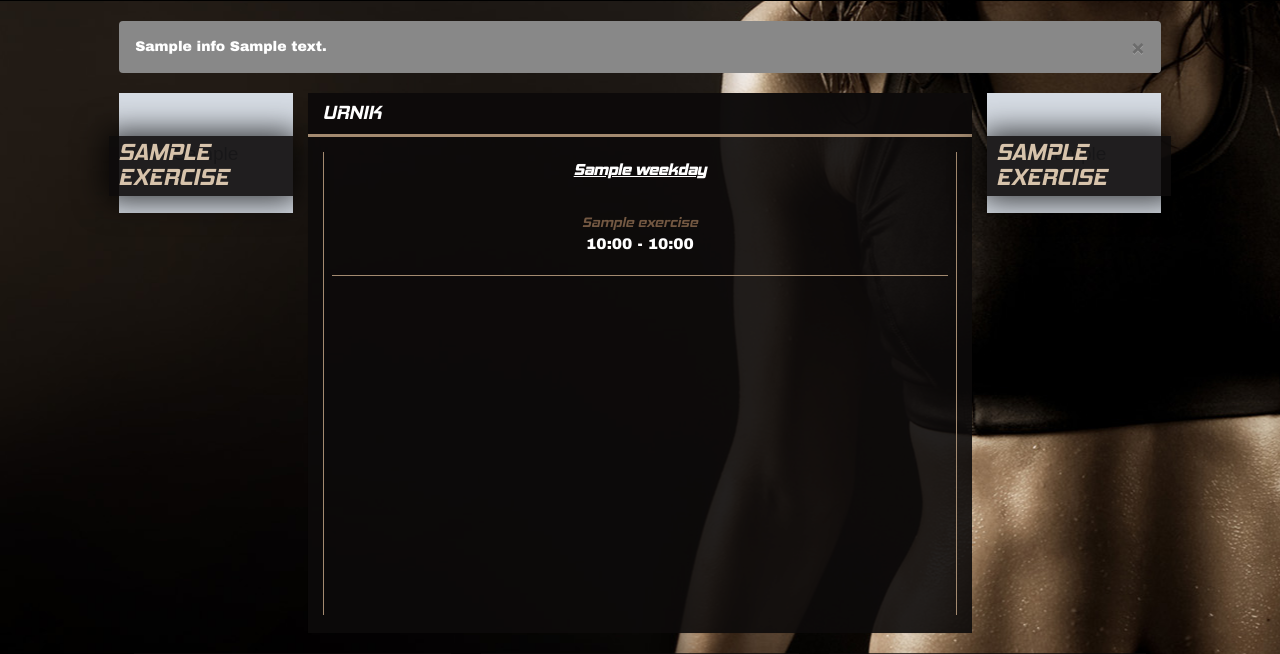
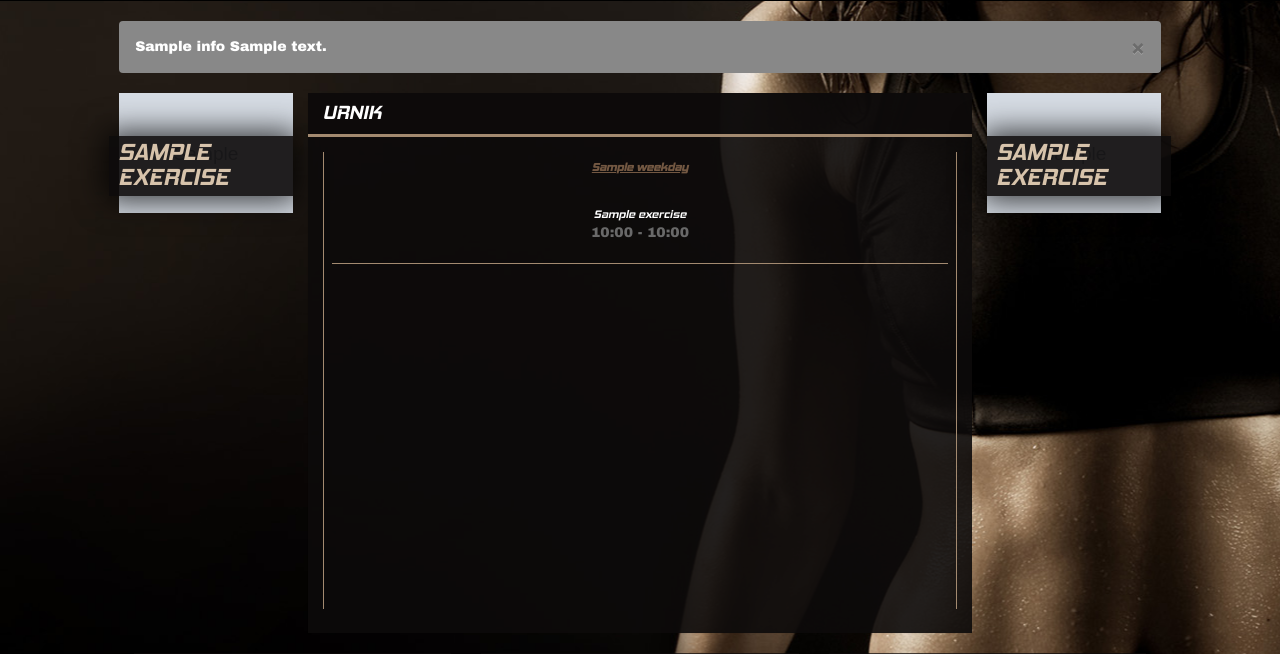
Before and after one commit to simonrakovic/peterklepec, a Django app: template templates/webpages/timetable.html in a window 1280 px wide. Shown: the part 261-915 px from the top of the page. Run offline with Django 3.2, Linux system fonts and the light colour scheme; tables that the repository leaves empty hold one stand-in row (values such as "Sample post"); the template is opened without the code that fills it: values that come from a table or form of the project are taken from there, most other values are stand-ins (such as "Sample title", 1, 10 or a date in 2020); grey boxes marked "Sample" are stand-in pictures; parts of the project's set-up code (start-up, migrations or seed data) failed here and were passed over; some libraries are stand-ins or nearby versions.

Commit message:
popravek urnika

```diff
--- a/static/css/webpage/timetable.css
+++ b/static/css/webpage/timetable.css
@@ -81,7 +81,7 @@ a:hover, a:active, a:focus {
 
     text-align: center;
     text-decoration: underline;
-    color: white;
+
     font-size: 1.2em;
 }
 
@@ -99,12 +99,14 @@ a:hover, a:active, a:focus {
 
 .panel-table-data-title{
     margin-top: 25px;
-    font-size: 1.2em;
+    font-size: 1em;
+
+    color:white;
 }
 
 .panel-table-data{
-    color:white;
-    font-size: 1.1em;
+    color:dimgray;
+    font-size: 1em;
 }
 
 .panel-table-data-separator{
@@ -160,11 +162,11 @@ a:hover, a:active, a:focus {
 @media (max-width: 1600px) and (min-width: 1200px) {
      .panel-table-data-title{
         margin-top: 15px;
-        font-size: 1em;
+        font-size: 0.8em;
     }
 
     .table > thead > tr > th{
-        font-size: 1.1em;
+        font-size: 0.8em;
     }
 }
 
--- a/templates/webpages/timetable.html
+++ b/templates/webpages/timetable.html
@@ -24,24 +24,24 @@
                     <div class="panel-body">
                             <table class="table">
                                 {% for weekDay in all_weekday %}
-                                    {% if weekDay.id != 6 and weekDay.id != 7 %}
+
                                         {% if weekDay.id == 1 %}
                                                 <thead>
                                                 <tr>
                                                     <th>{{ weekDay.name }}</th>
-                                        {% elif weekDay.id == 5 %}
+                                        {% elif weekDay.id == 7 %}
                                                     <th>{{ weekDay.name }}</th>
                                                 </tr>
                                                 </thead>
                                         {% else %}
                                             <th>{{ weekDay.name }}</th>
                                         {% endif %}
-                                    {% endif %}
+
                                 {%  endfor %}
                                 <tbody>
                                     <tr>
                                         {% for weekDay in all_weekday %}
-                                            {% if weekDay.id != 6 and weekDay.id != 7 %}
+
                                                 <td>
                                                     {% for timetables in all_timetables %}
                                                         {% if weekDay == timetables.weekDay %}
@@ -53,7 +53,7 @@
                                                         {% endif %}
                                                     {% endfor %}
                                                 </td>
-                                            {% endif %}
+
                                         {% endfor %}
                                     </tr>
                                 </tbody>
```
